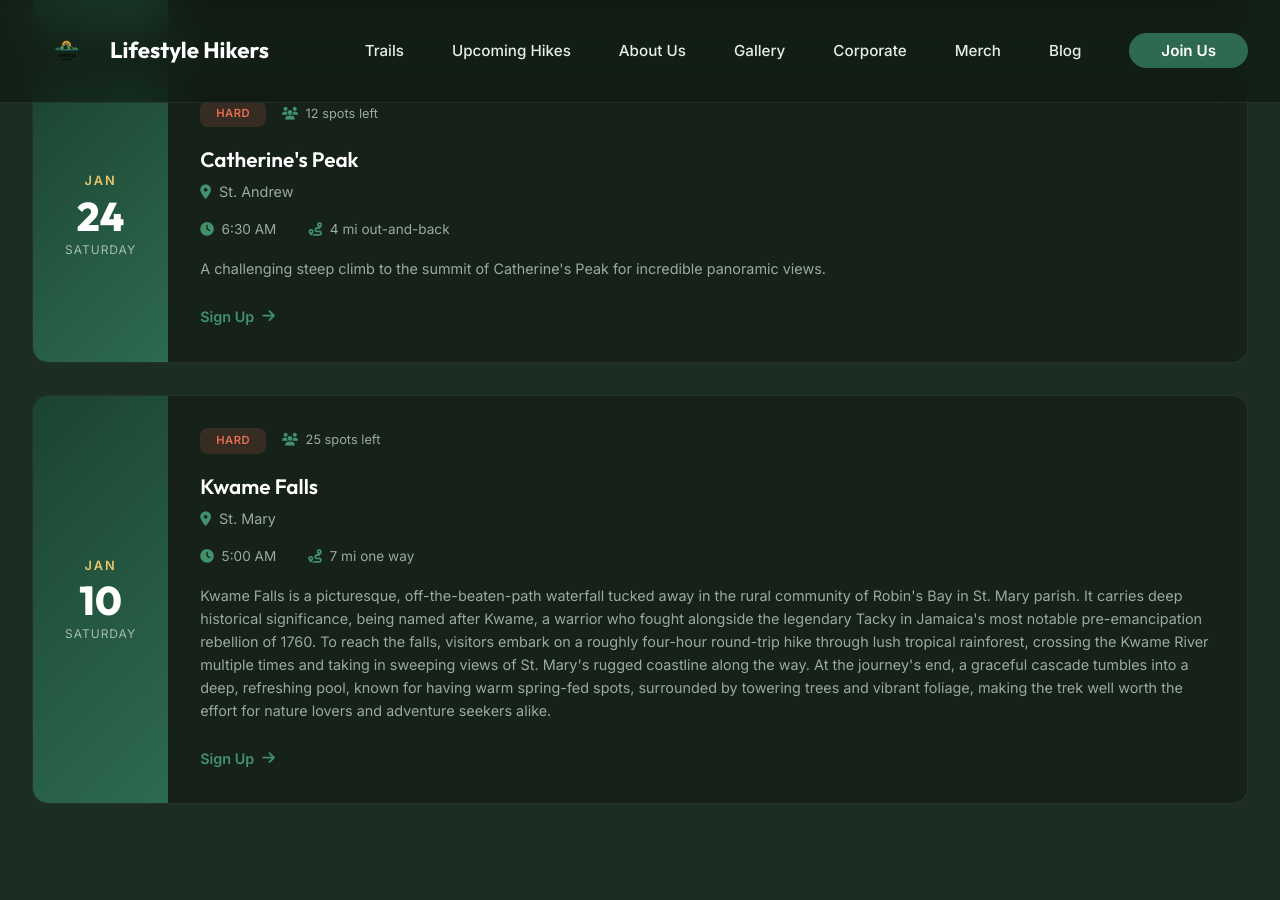
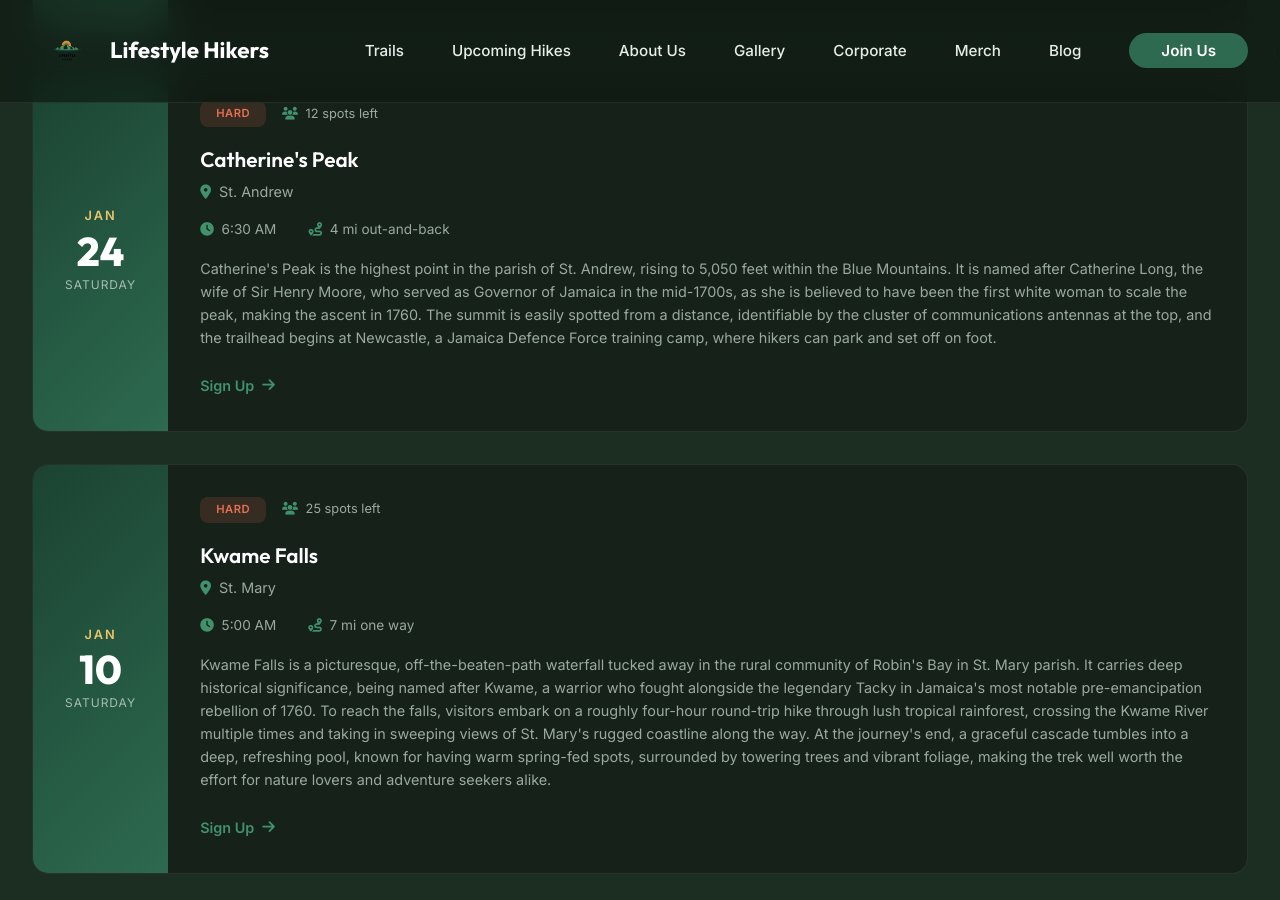
Before and after one commit to willylondon/lifestyle-hikers, a Jekyll site: the page built from index.html, in a window 1280 px wide and 900 px high, scrolled down 4899 px. Built offline with Jekyll 4.4.1, drawn with Linux system fonts in a browser that asks for light colours.

Commit message:
Update 🥾 Upcoming Hikes “upcoming_hikes”

```diff
--- a/_data/events.yml
+++ b/_data/events.yml
@@ -22,8 +22,14 @@ items:
     spots: 12
     distance: 4 mi out-and-back
     difficulty: hard
-    description: A challenging steep climb to the summit of Catherine's Peak for
-      incredible panoramic views.
+    description: Catherine's Peak is the highest point in the parish of St. Andrew,
+      rising to 5,050 feet within the Blue Mountains. It is named after
+      Catherine Long, the wife of Sir Henry Moore, who served as Governor of
+      Jamaica in the mid-1700s, as she is believed to have been the first white
+      woman to scale the peak, making the ascent in 1760. The summit is easily
+      spotted from a distance, identifiable by the cluster of communications
+      antennas at the top, and the trailhead begins at Newcastle, a Jamaica
+      Defence Force training camp, where hikers can park and set off on foot.
   - name: Kwame Falls
     location: St. Mary
     date: 2026-01-10
```
